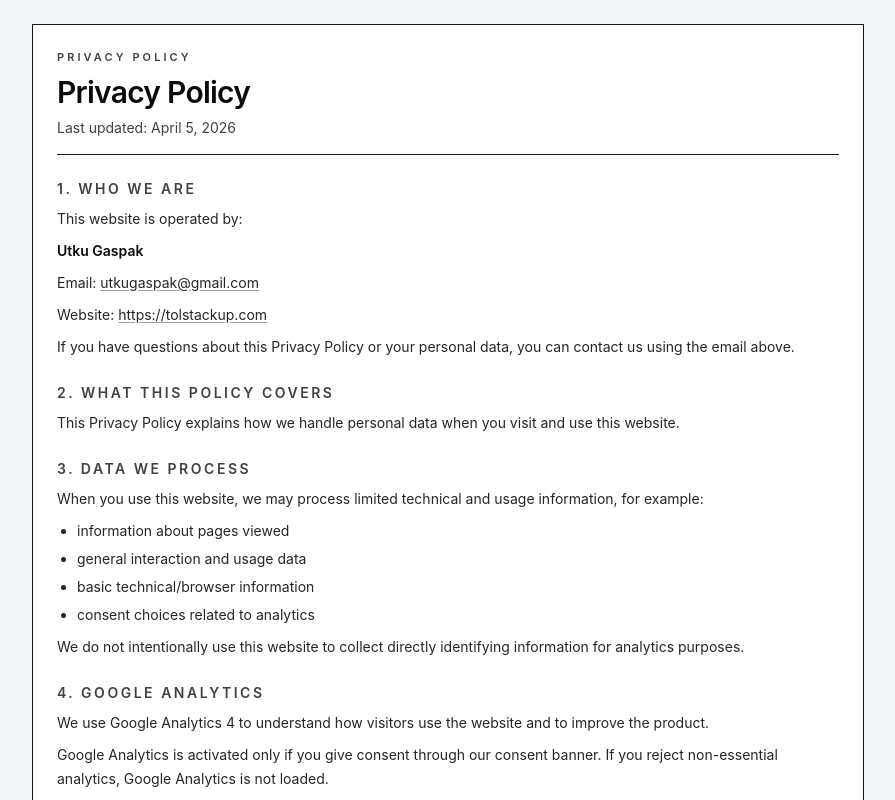
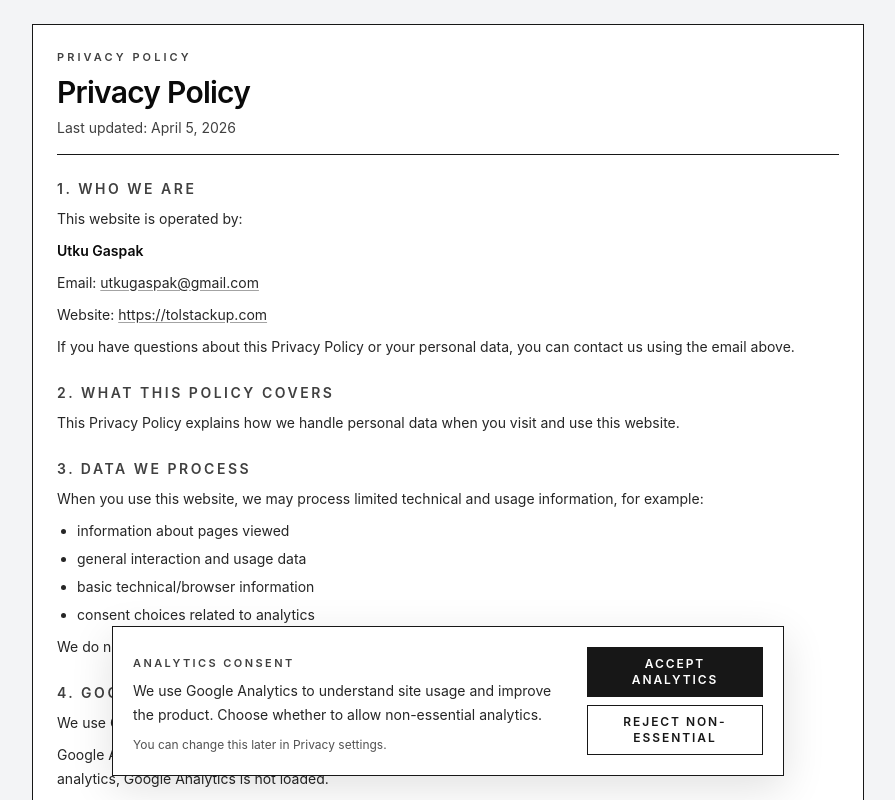
Before and after one commit to utku-gaspak/tolerance-stackup-analyser, a Next.js app: page /privacy in a window 1280 px wide. Shown: the top 800 px of the page, without its empty margins (192-1087 px from the left). Built offline with nearby package versions, Linux system fonts and the light colour scheme; no server answers.

Commit message:
add consent-gated analytics flow

```diff
--- a/app/layout.tsx
+++ b/app/layout.tsx
@@ -1,5 +1,8 @@
 import type { Metadata } from "next";
-import { GoogleAnalytics } from "@next/third-parties/google";
+import Script from "next/script";
+import { AnalyticsGate } from "../components/AnalyticsGate";
+import { ConsentBanner } from "../components/ConsentBanner";
+import { ConsentProvider } from "../components/ConsentProvider";
 import "./globals.css";
 
 export const metadata: Metadata = {
@@ -13,8 +16,27 @@ export default function RootLayout({ children }: Readonly<{ children: React.Reac
   return (
     <html lang="en">
       <body>
-        {children}
-        {gaId ? <GoogleAnalytics gaId={gaId} /> : null}
+        {gaId ? (
+          <Script id="ga-consent-defaults" strategy="beforeInteractive">
+            {`
+              window.dataLayer = window.dataLayer || [];
+              function gtag(){window.dataLayer.push(arguments);}
+              window.gtag = gtag;
+              gtag('consent', 'default', {
+                analytics_storage: 'denied',
+                ad_storage: 'denied',
+                ad_user_data: 'denied',
+                ad_personalization: 'denied'
+              });
+              window['ga-disable-${gaId}'] = true;
+            `}
+          </Script>
+        ) : null}
+        <ConsentProvider>
+          {children}
+          <AnalyticsGate gaId={gaId ?? null} />
+          <ConsentBanner />
+        </ConsentProvider>
       </body>
     </html>
   );
--- a/app/page.tsx
+++ b/app/page.tsx
@@ -7,6 +7,7 @@ import { FormulaPanel } from "../components/FormulaPanel";
 import { MonteCarloPanel } from "../components/MonteCarloPanel";
 import { QuickStartPanel } from "../components/QuickStartPanel";
 import { StackTable } from "../components/StackTable";
+import { useConsent } from "../components/ConsentProvider";
 import Link from "next/link";
 import { useCsvImportExport } from "../hooks/useCsvImportExport";
 import { useMonteCarloState } from "../hooks/useMonteCarloState";
@@ -23,6 +24,7 @@ import { validateStackRows } from "../lib/validation";
 const PRESET_LABELS = ["V-01", "V-02", "V-03"] as const;
 
 export default function Home() {
+  const { openConsentBanner } = useConsent();
   const [engineeringUnit, setEngineeringUnit] = useState<EngineeringUnit>("mm");
   const [isQuickStartOpen, setIsQuickStartOpen] = useState(false);
   const [isAdvancedPanelsOpen, setIsAdvancedPanelsOpen] = useState(false);
@@ -268,6 +270,13 @@ export default function Home() {
             >
               utkugaspak@gmail.com
             </a>
+            <button
+              type="button"
+              onClick={openConsentBanner}
+              className="font-medium text-neutral-950 underline decoration-neutral-400 decoration-1 underline-offset-2 hover:decoration-neutral-900"
+            >
+              Privacy settings
+            </button>
             <Link
               href="/privacy"
               className="font-medium text-neutral-950 underline decoration-neutral-400 decoration-1 underline-offset-2 hover:decoration-neutral-900"
--- /dev/null
+++ b/components/AnalyticsGate.tsx
@@ -0,0 +1,57 @@
+"use client";
+
+import Script from "next/script";
+import { useEffect } from "react";
+import { GOOGLE_CONSENT_DEFAULTS } from "../lib/consent";
+import { useConsent } from "./ConsentProvider";
+
+export function AnalyticsGate({ gaId }: { gaId: string | null }) {
+  const { consent } = useConsent();
+
+  useEffect(() => {
+    if (!gaId || typeof window === "undefined") {
+      return;
+    }
+
+    const gaWindow = window as unknown as {
+      dataLayer?: unknown[];
+      gtag?: (...args: unknown[]) => void;
+      [key: string]: boolean | unknown[] | ((...args: unknown[]) => void) | undefined;
+    };
+    gaWindow[`ga-disable-${gaId}`] = consent !== "granted";
+
+    if (typeof gaWindow.gtag === "function") {
+      gaWindow.gtag(
+        "consent",
+        "update",
+        consent === "granted"
+          ? {
+              analytics_storage: "granted",
+              ad_storage: "denied",
+              ad_user_data: "denied",
+              ad_personalization: "denied"
+            }
+          : GOOGLE_CONSENT_DEFAULTS
+      );
+    }
+  }, [gaId, consent]);
+
+  if (!gaId || consent !== "granted") {
+    return null;
+  }
+
+  return (
+    <>
+      <Script id="ga-loader" src={`https://www.googletagmanager.com/gtag/js?id=${gaId}`} strategy="afterInteractive" />
+      <Script id="ga-config" strategy="afterInteractive">
+        {`
+          window.dataLayer = window.dataLayer || [];
+          function gtag(){window.dataLayer.push(arguments);}
+          window.gtag = gtag;
+          gtag('js', new Date());
+          gtag('config', '${gaId}', { anonymize_ip: true });
+        `}
+      </Script>
+    </>
+  );
+}
--- /dev/null
+++ b/components/ConsentBanner.tsx
@@ -0,0 +1,42 @@
+"use client";
+
+import { useConsent } from "./ConsentProvider";
+
+export function ConsentBanner() {
+  const { isBannerOpen, acceptAnalytics, rejectAnalytics } = useConsent();
+
+  if (!isBannerOpen) {
+    return null;
+  }
+
+  return (
+    <div className="fixed inset-x-4 bottom-4 z-50 mx-auto w-[min(100%,42rem)] border border-neutral-900 bg-white p-4 shadow-[0_12px_40px_rgba(0,0,0,0.12)] sm:bottom-6 sm:p-5">
+      <div className="flex flex-col gap-4 sm:flex-row sm:items-end sm:justify-between">
+        <div className="space-y-2">
+          <p className="text-[11px] font-semibold uppercase tracking-[0.22em] text-neutral-700">Analytics consent</p>
+          <p className="text-sm leading-6 text-neutral-800">
+            We use Google Analytics to understand site usage and improve the product. Choose whether to allow
+            non-essential analytics.
+          </p>
+          <p className="text-xs leading-5 text-neutral-600">You can change this later in Privacy settings.</p>
+        </div>
+        <div className="flex flex-col gap-2 sm:min-w-44">
+          <button
+            type="button"
+            onClick={acceptAnalytics}
+            className="border border-neutral-900 bg-neutral-900 px-3 py-2 text-xs font-semibold uppercase tracking-[0.16em] text-white transition hover:bg-neutral-800"
+          >
+            Accept analytics
+          </button>
+          <button
+            type="button"
+            onClick={rejectAnalytics}
+            className="border border-neutral-900 bg-white px-3 py-2 text-xs font-semibold uppercase tracking-[0.16em] text-neutral-900 transition hover:bg-neutral-50"
+          >
+            Reject non-essential
+          </button>
+        </div>
+      </div>
+    </div>
+  );
+}
--- /dev/null
+++ b/components/ConsentProvider.tsx
@@ -0,0 +1,59 @@
+"use client";
+
+import { createContext, useCallback, useContext, useEffect, useMemo, useState, type ReactNode } from "react";
+import type { ConsentChoice } from "../lib/consent";
+import { readStoredConsent, writeStoredConsent } from "../lib/consent";
+
+interface ConsentContextValue {
+  consent: ConsentChoice | null;
+  isBannerOpen: boolean;
+  openConsentBanner: () => void;
+  acceptAnalytics: () => void;
+  rejectAnalytics: () => void;
+}
+
+const ConsentContext = createContext<ConsentContextValue | null>(null);
+
+export function ConsentProvider({ children }: { children: ReactNode }) {
+  const [consent, setConsent] = useState<ConsentChoice | null>(null);
+  const [isBannerOpen, setIsBannerOpen] = useState(false);
+
+  useEffect(() => {
+    const storedConsent = readStoredConsent();
+    setConsent(storedConsent);
+    setIsBannerOpen(storedConsent === null);
+  }, []);
+
+  const openConsentBanner = useCallback(() => {
+    setIsBannerOpen(true);
+  }, []);
+
+  const acceptAnalytics = useCallback(() => {
+    writeStoredConsent("granted");
+    setConsent("granted");
+    setIsBannerOpen(false);
+  }, []);
+
+  const rejectAnalytics = useCallback(() => {
+    writeStoredConsent("denied");
+    setConsent("denied");
+    setIsBannerOpen(false);
+  }, []);
+
+  const value = useMemo(
+    () => ({ consent, isBannerOpen, openConsentBanner, acceptAnalytics, rejectAnalytics }),
+    [consent, isBannerOpen, openConsentBanner, acceptAnalytics, rejectAnalytics]
+  );
+
+  return <ConsentContext.Provider value={value}>{children}</ConsentContext.Provider>;
+}
+
+export function useConsent() {
+  const context = useContext(ConsentContext);
+
+  if (!context) {
+    throw new Error("useConsent must be used within ConsentProvider");
+  }
+
+  return context;
+}
--- /dev/null
+++ b/lib/consent.ts
@@ -0,0 +1,27 @@
+export type ConsentChoice = "granted" | "denied";
+
+export const CONSENT_STORAGE_KEY = "tolstackup_consent_v1";
+
+export const GOOGLE_CONSENT_DEFAULTS = {
+  analytics_storage: "denied",
+  ad_storage: "denied",
+  ad_user_data: "denied",
+  ad_personalization: "denied"
+} as const;
+
+export function readStoredConsent(): ConsentChoice | null {
+  if (typeof window === "undefined") {
+    return null;
+  }
+
+  const value = window.localStorage.getItem(CONSENT_STORAGE_KEY);
+  return value === "granted" || value === "denied" ? value : null;
+}
+
+export function writeStoredConsent(choice: ConsentChoice): void {
+  if (typeof window === "undefined") {
+    return;
+  }
+
+  window.localStorage.setItem(CONSENT_STORAGE_KEY, choice);
+}
```
